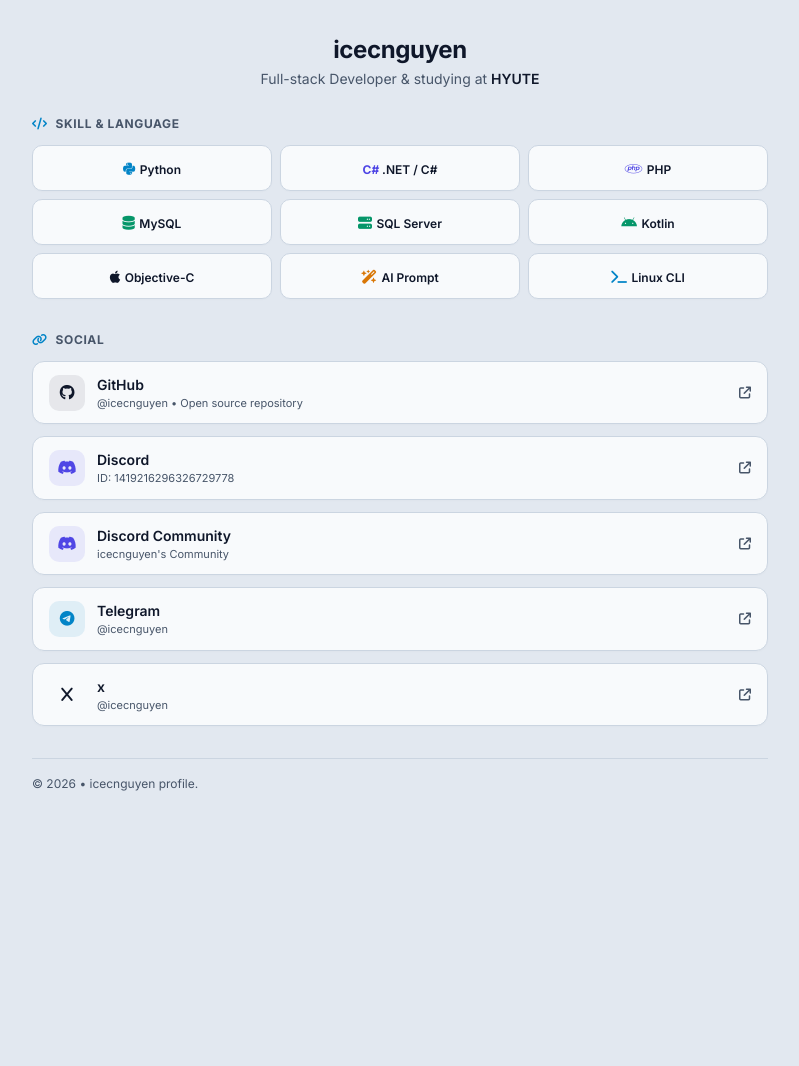
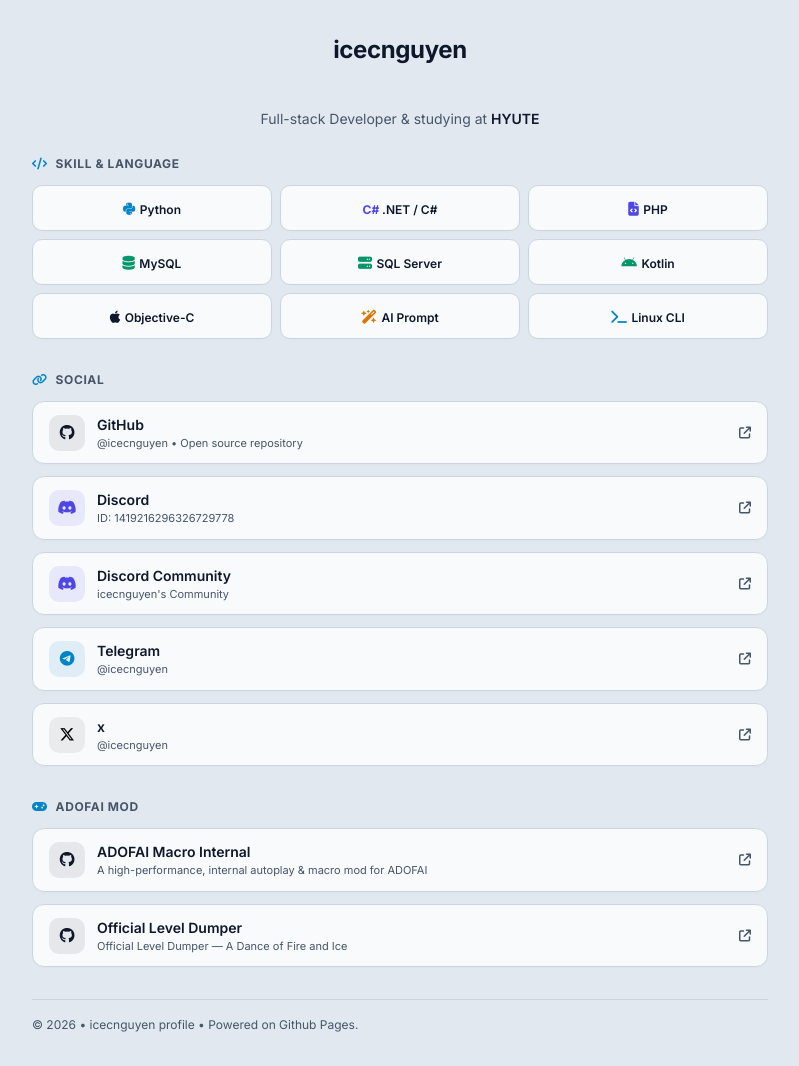
Before and after one commit to icecnguyen/icecnguyen, a plain HTML site: page index.html in a window 1280 px wide. Shown: the whole page, without its empty margins (240-1039 px from the left). Before the commit the page ends 825 px from the top, so only its background shows below. Drawn offline with Linux system fonts and the light colour scheme.

Commit message:
Add files via upload

```diff
--- a/index.css
+++ b/index.css
@@ -257,6 +257,27 @@ body
   padding-top: 1rem;
 }
 
+
+.mb-10
+{
+  margin-bottom: 2.5rem;
+}
+
+.mt-5
+{
+  margin-top: 1.25rem;
+}
+
+.text-black
+{
+  color: #000000;
+}
+
+.bg-black-subtle
+{
+background: rgba(0, 0, 0, 0.06);
+}
+
 .border-t
 {
   border-top-width: 1px; border-top-style: solid;
--- a/index.html
+++ b/index.html
@@ -4,7 +4,7 @@
   <meta charset="UTF-8">
   <meta name="viewport" content="width=device-width, initial-scale=1.0">
   <title>Profile</title>
-  <link rel="stylesheet" href="https://cdnjs.cloudflare.com/ajax/libs/font-awesome/6.4.0/css/all.min.css">
+  <link rel="stylesheet" href="https://cdnjs.cloudflare.com/ajax/libs/font-awesome/6.5.2/css/all.min.css">
   <link rel="stylesheet" href="index.css">
   <script src="index.js"></script>
 </head>
@@ -40,7 +40,7 @@
           </span>
         </div>
         <div class="skill-card">
-          <i class="fa-brands fa-php text-indigo mb-1 text-sm block"></i>
+          <i class="fa-solid fa-file-code text-indigo mb-1 text-sm block"></i>
           <span class="text-xs font-semibold text-main">
             PHP
           </span>
@@ -156,7 +156,7 @@
         <a href="https://x.com/icecnguyen" target="_blank" rel="noopener" class="bio-link group">
           <div class="flex items-center gap-3">
             <div class="icon-avatar bg-black-subtle">
-              <i class="fa-brands fa-x text-black"></i>
+              <i class="fa-brands fa-x-twitter text-black"></i>
             </div>
             <div class="text-left">
               <div class="font-semibold text-sm text-main group-hover:text-blue transition-colors">
@@ -171,10 +171,50 @@
         </a>
       </div>
     </div>
+    <div class="mb-8 text-left">
+      <h3 class="text-xs font-bold uppercase tracking-wider text-muted mb-3 flex items-center gap-2">
+        <i class="fa-solid fa-gamepad text-blue"></i>
+        ADOFAI Mod
+      </h3>
+      <div class="flex flex-col gap-3">
+        <a href="https://github.com/icecnguyen/ADOFAI-Macro-Internal" target="_blank" rel="noopener" class="bio-link group">
+          <div class="flex items-center gap-3">
+            <div class="icon-avatar" style="background: rgba(15, 23, 42, 0.08);">
+              <i class="fa-brands fa-github text-main"></i>
+            </div>
+            <div class="text-left">
+              <div class="font-semibold text-sm text-main group-hover:text-blue transition-colors">
+                ADOFAI Macro Internal
+              </div>
+              <div class="text-2xs text-muted">
+                A high-performance, internal autoplay & macro mod for ADOFAI
+              </div>
+            </div>
+          </div>
+          <i class="fa-solid fa-arrow-up-right-from-square text-xs text-muted group-hover:text-blue transition-colors"></i>
+        </a>
+        <a href="https://github.com/icecnguyen/Official-Level-Dumper" target="_blank" rel="noopener" class="bio-link group">
+          <div class="flex items-center gap-3">
+            <div class="icon-avatar" style="background: rgba(15, 23, 42, 0.08);">
+              <i class="fa-brands fa-github text-main"></i>
+            </div>
+            <div class="text-left">
+              <div class="font-semibold text-sm text-main group-hover:text-indigo transition-colors">
+                Official Level Dumper
+              </div>
+              <div class="text-2xs text-muted">
+                Official Level Dumper — A Dance of Fire and Ice
+              </div>
+            </div>
+          </div>
+          <i class="fa-solid fa-arrow-up-right-from-square text-xs text-muted group-hover:text-indigo transition-colors"></i>
+        </a>
+      </div>
+    </div>
     <footer class="text-xs text-muted mt-8 pt-4 border-t border-subtle">
       ©
       <span id="year"></span>
-      • icecnguyen profile.
+      • icecnguyen profile • Powered on Github Pages.
     </footer>
   </main>
 </body>
```
